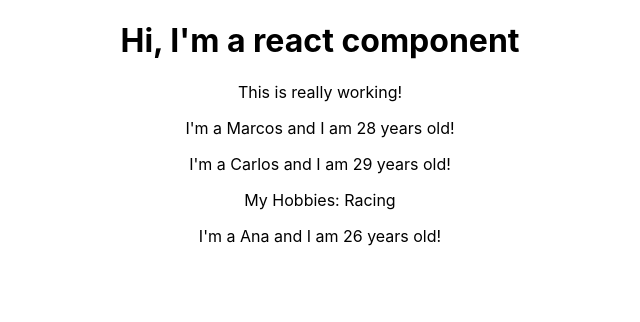
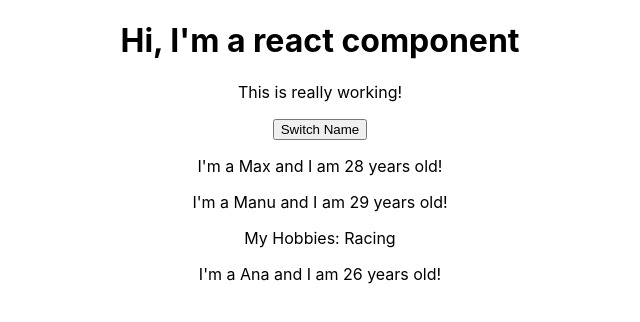
Before and after one commit to johnatanborges/react-complete-guide-course, a React (Create React App) app: page / in a window 1280 px wide. Shown: the top 322 px of the page, without its empty margins (320-960 px from the left). Built offline with nearby package versions, Linux system fonts and the light colour scheme.

Commit message:
feat: changing to class Component and using state

```diff
--- a/src/App.js
+++ b/src/App.js
@@ -1,16 +1,41 @@
+import React, { Component } from 'react';
 import './App.css';
 import Person from './Components/Person.jsx';
 
-function App() {
+// function App() {
+//     return (
+//         <div className="App">
+//             <h1>Hi, I'm a react component</h1>
+//             <p>This is really working!</p>
+//             <button>Switch Name</button>
+//             <Person name="Marcos" age="28" />
+//             <Person name="Carlos" age="29" >My Hobbies: Racing</Person>
+//             <Person name="Ana" age="26" />
+//         </div>
+//     );
+// }
+
+class App extends Component {
+    state = {
+        persons: [
+            { name: 'Max', age: 28 },
+            { name: 'Manu', age: 29 },
+            { name: 'Ana', age: 26 },
+        ],
+    }
+
+    render() {
         return (
             <div className="App">
                 <h1>Hi, I'm a react component</h1>
                 <p>This is really working!</p>
-            <Person name="Marcos" age="28" />
-            <Person name="Carlos" age="29" >My Hobbies: Racing</Person>
-            <Person name="Ana" age="26" />
+                <button>Switch Name</button>
+                <Person name={this.state.persons[0].name} age={this.state.persons[0].age} />
+                <Person name={this.state.persons[1].name} age={this.state.persons[1].age} >My Hobbies: Racing</Person>
+                <Person name={this.state.persons[2].name} age={this.state.persons[2].age} />
             </div>
         );
     }
+}
 
 export default App;
```
Lines whose indentation alone changed are shown as unchanged.
